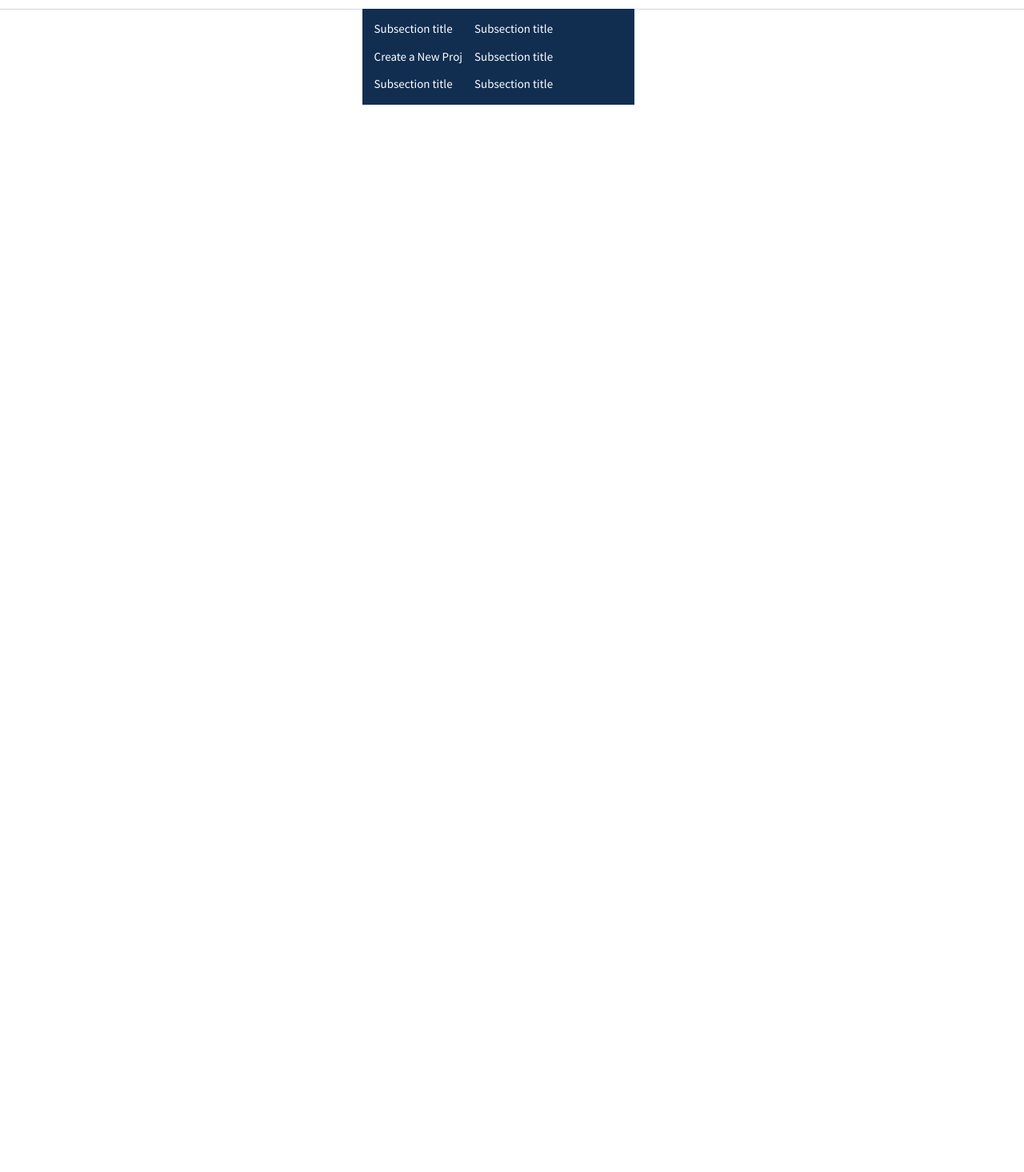
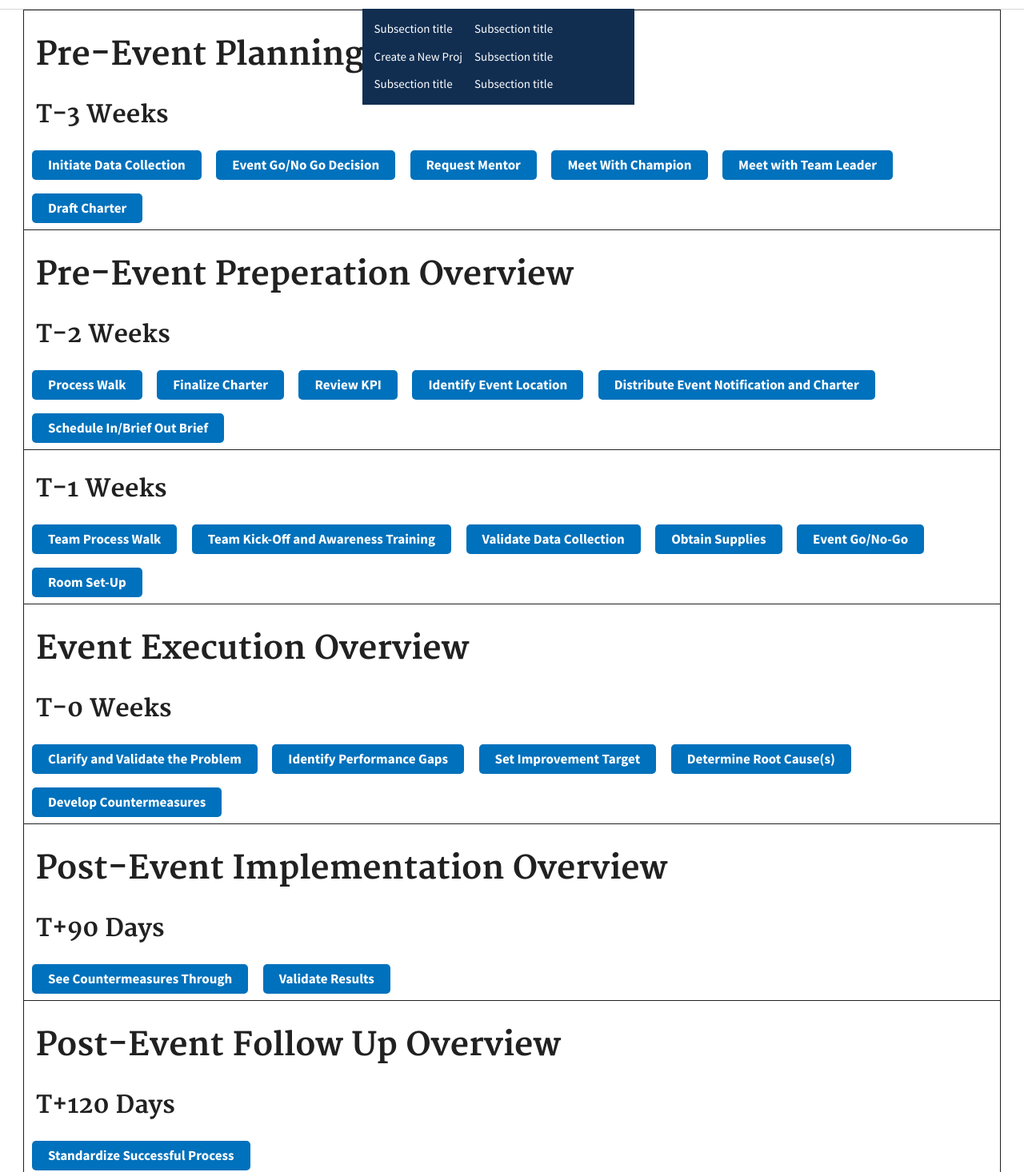
Before and after one commit to airshowdev/React-CPI, a React (Create React App) app in the folder CPI.Client/ClientApp/: page /ProjectOverview in a window 1280 px wide. Shown: the part 84-1550 px from the top of the page at 80% size. Before the commit the page ends 800 px from the top, so only its background shows below. Built offline with nearby package versions, Linux system fonts and the light colour scheme; no server answers.

Commit message:
Added pages

```diff
--- a/CPI.Client/ClientApp/src/App.js
+++ b/CPI.Client/ClientApp/src/App.js
@@ -7,6 +7,7 @@ import { Projects } from './components/Projects';
 import { Project } from './components/Project';
 import { ProjectOverview } from './components/ProjectOverview';
 import { withRouter } from 'react-router';
+
 
 
 export default class App extends Component {
@@ -31,7 +32,8 @@ export default class App extends Component {
         <Layout>
             <Route exact path='/CreateProject' component={CreateProject} />
             <Route exact path='/Projects' component={Projects} />
-            <Route path="/Project/:id/:Page" component={Project}/>
+            <Route path="/Project/:id/:Page" component={Project} />
+            <Route path='/ProjectOverview' component={ProjectOverview} />
         </Layout>
     );
   }
--- a/CPI.Client/ClientApp/src/components/ProjectOverview.js
+++ b/CPI.Client/ClientApp/src/components/ProjectOverview.js
@@ -27,20 +27,54 @@ export class ProjectOverview extends Component {
     render(project) {
         return (
             <div className="usa-grid">
-                <div className="usa-width-one-sixth">
+                <div className="grid-with-border">
                     <h1 className="usa-heading">Pre-Event Planning Overview</h1>
+                        <h2>T-3 Weeks</h2>
+                            <button className="usa-button">Initiate Data Collection</button>
+                            <button className="usa-button">Event Go/No Go Decision</button>
+                            <button className="usa-button">Request Mentor</button>
+                            <button className="usa-button">Meet With Champion</button>
+                            <button className="usa-button">Meet with Team Leader</button>
+                            <button className="usa-button">Draft Charter</button>
                 </div>
-                <div className="usa-width-one-sixth">
-                    <h1 className="usa-heading">Pre-Event Preperation Overview</h1>
+                <div className="grid-with-border">
+                    <div className="grid-with-border">
+                    <h1>Pre-Event Preperation Overview</h1>
+                    <h2>T-2 Weeks</h2>
+                            <button className="usa-button">Process Walk</button>
+                            <button className="usa-button">Finalize Charter</button>
+                            <button className="usa-button">Review KPI</button>
+                            <button className="usa-button">Identify Event Location</button>
+                            <button className="usa-button">Distribute Event Notification and Charter</button>
+                            <button className="usa-button">Schedule In/Brief Out Brief</button>
+                        </div>
+                        <h2>T-1 Weeks</h2>
+                            <button className="usa-button">Team Process Walk</button>
+                            <button className="usa-button">Team Kick-Off and Awareness Training</button>
+                            <button className="usa-button">Validate Data Collection</button>
+                            <button className="usa-button">Obtain Supplies</button>
+                            <button className="usa-button">Event Go/No-Go</button>
+                            <button className="usa-button">Room Set-Up</button>
                 </div>
-                <div className="usa-width-one-sixth">
+                <div className="grid-with-border">
                     <h1 className="usa-heading">Event Execution Overview</h1>
+                        <h2>T-0 Weeks</h2>
+                            <button className="usa-button">Clarify and Validate the Problem</button>
+                            <button className="usa-button">Identify Performance Gaps</button>
+                            <button className="usa-button">Set Improvement Target</button>
+                            <button className="usa-button">Determine Root Cause(s)</button>
+                            <button className="usa-button">Develop Countermeasures</button>
                 </div>
-                <div className="usa-width-one-sixth">
+                <div className="grid-with-border">
                     <h1 className="usa-heading">Post-Event Implementation Overview</h1>
+                        <h2>T+90 Days</h2>
+                            <button className="usa-button">See Countermeasures Through</button>
+                            <button className="usa-button">Validate Results</button>
                 </div>
-                <div className="usa-width-one-sixth">
+                <div className="grid-with-border">
                     <h1 className="usa-heading">Post-Event Follow Up Overview</h1>
+                        <h2>T+120 Days</h2>
+                            <button className="usa-button">Standardize Successful Process</button>
                 </div>
             </div>
         );
```
Also changed, not shown: 1 other file (tests, documents, lock files or other folders).
